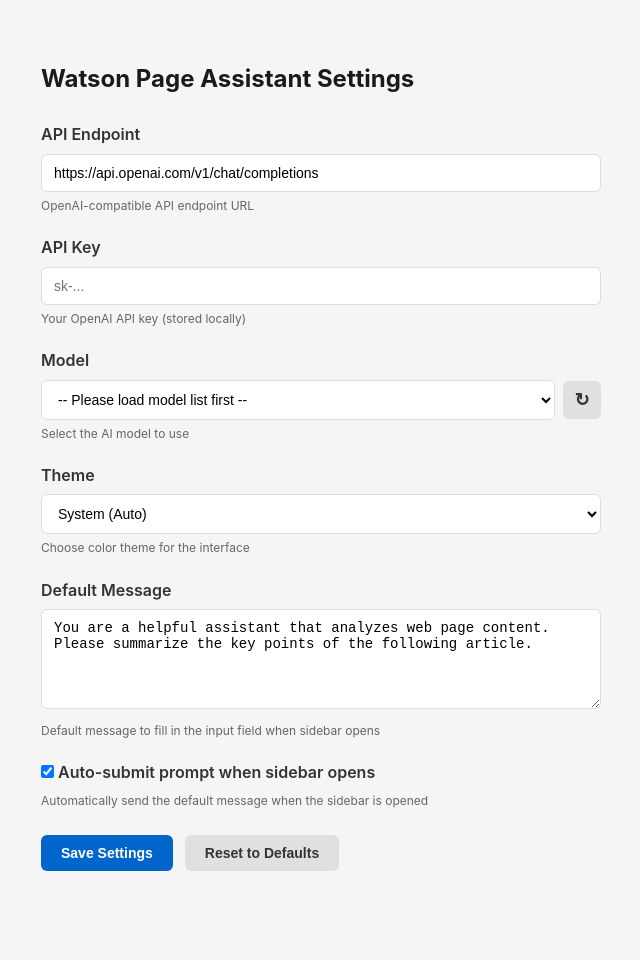
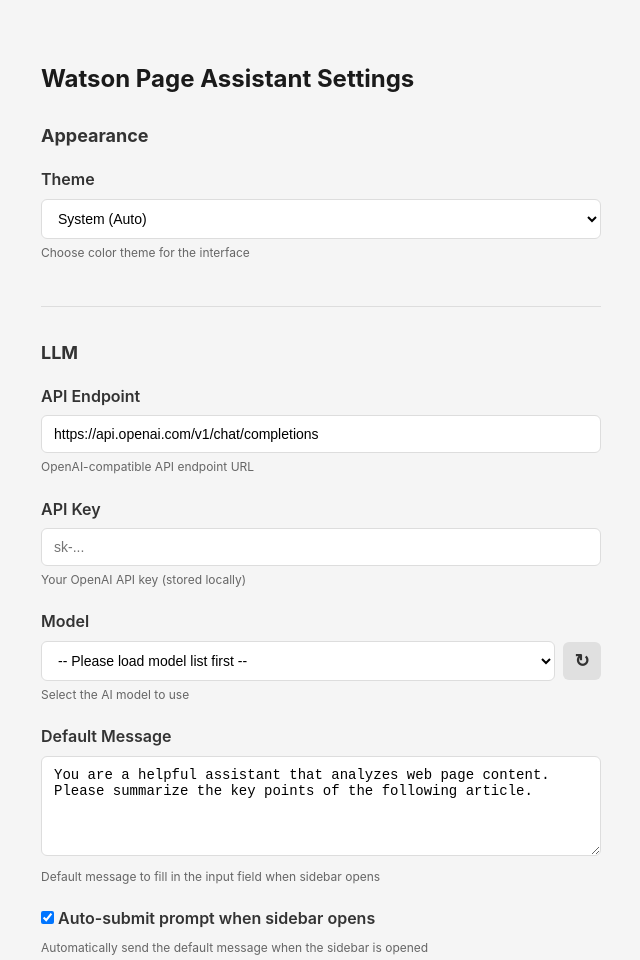
Before and after one commit to gslin/watson-page-assistant, a browser extension: page src/options/options.html in a window 1280 px wide. Shown: the top 960 px of the page, without its empty margins (319-959 px from the left). Before the commit the page ends 931 px from the top, so only its background shows below. Drawn offline with Linux system fonts and the light colour scheme.

Commit message:
feat: refine settings page.

```diff
--- a/src/options/options.css
+++ b/src/options/options.css
@@ -21,6 +21,24 @@
   font-size: 24px;
   margin-bottom: 24px;
   color: #1a1a1a;
+}
+
+.settings-section {
+  margin-bottom: 32px;
+  padding-bottom: 24px;
+  border-bottom: 1px solid #ddd;
+}
+
+.settings-section:last-of-type {
+  border-bottom: none;
+  margin-bottom: 0;
+  padding-bottom: 0;
+}
+
+.settings-section h2 {
+  font-size: 18px;
+  margin-bottom: 16px;
+  color: #333;
 }
 
 .form-group {
@@ -185,6 +203,14 @@
   color: #fff;
 }
 
+.theme-dark .settings-section {
+  border-bottom-color: #444;
+}
+
+.theme-dark .settings-section h2 {
+  color: #e0e0e0;
+}
+
 .theme-dark label {
   color: #e0e0e0;
 }
--- a/src/options/options.html
+++ b/src/options/options.html
@@ -11,6 +11,23 @@
     <h1>Watson Page Assistant Settings</h1>
 
     <form id="settings-form">
+      <section class="settings-section">
+        <h2>Appearance</h2>
+
+        <div class="form-group">
+          <label for="theme">Theme</label>
+          <select id="theme" name="theme">
+            <option value="system">System (Auto)</option>
+            <option value="light">Light</option>
+            <option value="dark">Dark</option>
+          </select>
+          <small>Choose color theme for the interface</small>
+        </div>
+      </section>
+
+      <section class="settings-section">
+        <h2>LLM</h2>
+
         <div class="form-group">
           <label for="endpoint">API Endpoint</label>
           <input
@@ -47,16 +64,6 @@
         </div>
 
         <div class="form-group">
-        <label for="theme">Theme</label>
-        <select id="theme" name="theme">
-          <option value="system">System (Auto)</option>
-          <option value="light">Light</option>
-          <option value="dark">Dark</option>
-        </select>
-        <small>Choose color theme for the interface</small>
-      </div>
-
-      <div class="form-group">
           <label for="defaultPrompt">Default Message</label>
           <textarea
             id="defaultPrompt"
@@ -74,6 +81,7 @@
           </label>
           <small>Automatically send the default message when the sidebar is opened</small>
         </div>
+      </section>
 
       <div class="button-group">
         <button type="submit" class="btn-primary">Save Settings</button>
```
Lines whose indentation alone changed are shown as unchanged.
